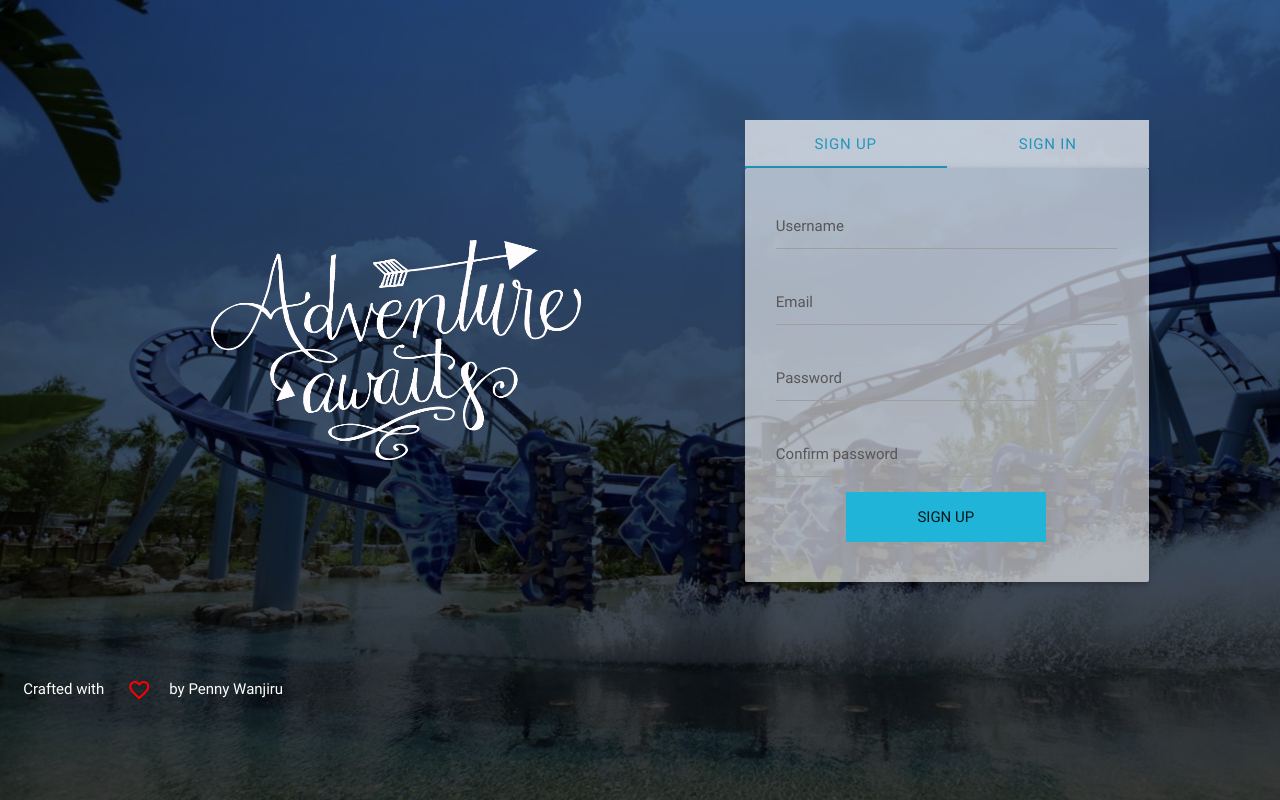
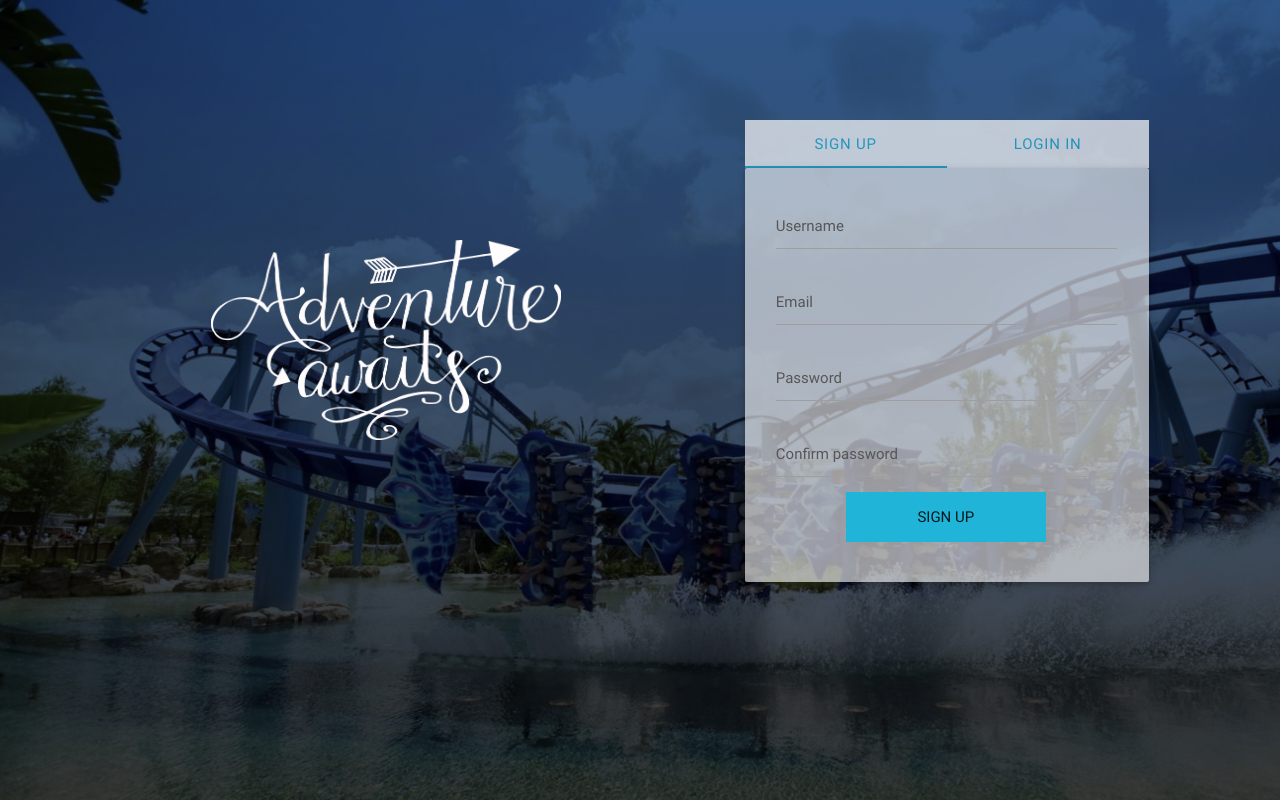
Before and after one commit to penny-wanjiru/Django_app, a Django app: template bucketlist/app/templates/signup.html in a window 1280 px wide. Run offline with Django 3.2, Linux system fonts and the light colour scheme; the template is opened without the code that fills it: values that come from a table or form of the project are taken from there, others are empty; some libraries are stand-ins or nearby versions; some web fonts are replaced.

Commit message:
[fix] fixed ui inconsistencies and added login required

```diff
--- a/bucketlist/app/templates/bucketlists.html
+++ b/bucketlist/app/templates/bucketlists.html
@@ -26,7 +26,7 @@
                         <div class="card-content center-align">
                             <div class="card-title truncate"><!-- {{u.user.username}} --></div>
                             <!-- <img class="circle" src="{{u.user.picture.medium}}"> -->
-                            <p class="blue-text text-darken-4 font-family:Ubuntu;"style="font-size:25px; font-family:Ubuntu;">{{ bucketlist.name|upper }}</p>
+                            <a href="{% url 'bucket_items' pk=bucketlist.pk %}"<i class="blue-text text-darken-4 font-family:Ubuntu;"style="font-size:25px; font-family:Ubuntu;">{{ bucketlist.name|upper }}</i></a>
                             <em><p class="blue-text text-darken-4 " style="font-size:12px;"> Last updated:{{ bucketlist.date_updated}}</p></em>
 
                             <br>
@@ -43,7 +43,7 @@
                             <a href="#" class="blue-text text-darken-4"><!-- {{u.user.location.city}}, {{u.user.location.state}} --></a>
                         </div>
                         <div class="fixed-action-btn horizontal click-to-toggle" style="bottom: 45px; right: 24px;">
-                            <a class="btn-floating btn-large #00e5ff cyan accent-3">
+                            <a class="menu btn-floating btn-large">
                               <i class="material-icons">menu</i>
                             </a>
                             <ul>
@@ -69,7 +69,7 @@
                 </div>
             </div>
             <a href="{% url 'bucket_add' %}">
-                    <a class="btn-floating btn-large waves-effect waves-light #ec407a pink lighten-1 btn modal-trigger" style="margin-top:20px;" data-target="modal1"><i class="material-icons">add</i></a>
+                    <a class="btn-floating btn-large waves-effect waves-light #f06292 pink lighten-2 btn modal-trigger" style="margin-top:20px;" data-target="modal1"><i class="material-icons">add</i></a>
                     </a>
                 <!-- Modal Structure -->
                 <form class="form-horizontal"  action="" method="POST">
--- a/bucketlist/app/templates/includes/bucketlist_add.html
+++ b/bucketlist/app/templates/includes/bucketlist_add.html
@@ -10,7 +10,7 @@
         </div>
     </div>
     <div class="modal-footer">
-      <a href="#!" class=" modal-action modal-close waves-effect waves-green btn-flat">close</a>
+      <a href="#!" class=" modal-action modal-close waves-effect  btn-flat">close</a>
       <button type="submit" class="btn btn-sucess #ffecb3 blue lighten">Submit</button>
       <!-- <a href="#!" class=" modal-action modal-close waves-effect waves-green btn-flat">create</a> -->
     </div>
--- a/bucketlist/app/templates/includes/edit_bucketlist.html
+++ b/bucketlist/app/templates/includes/edit_bucketlist.html
@@ -12,9 +12,9 @@
         </div>
     </div>
     <div class="modal-footer">
-      <a href="#!" class=" modal-action modal-close waves-effect waves-green btn-flat ">close</a>
+      <a href="#!" class=" modal-action modal-close waves-effect btn-flat ">close</a>
       <!--button type="submit" id="edit-button" class="btn btn-sucess #ffecb3 blue lighten">Submit</button-->
-      <button type="submit" value="Update" class="btn btn-sucess #ffecb3 blue lighten">Submit</button>
+      <button type="submit" value="Update" class="btn btn-sucess #ffecb3 blue lighten">Edit</button>
 
       <!-- <a href="#!" class=" modal-action modal-close waves-effect waves-green btn-flat">create</a> -->
     </div>
--- a/bucketlist/app/templates/includes/edit_items.html
+++ b/bucketlist/app/templates/includes/edit_items.html
@@ -12,9 +12,9 @@
         </div>
     </div>
     <div class="modal-footer">
-      <a href="#!" class=" modal-action modal-close waves-effect waves-green btn-flat ">close</a>
+      <a href="#!" class=" modal-action modal-close waves-effect btn-flat ">close</a>
       <!--button type="submit" id="edit-button" class="btn btn-sucess #ffecb3 blue lighten">Submit</button-->
-      <button type="submit" value="Update" class="btn btn-sucess #ffecb3 blue lighten">Submit</button>
+      <button type="submit" value="Update" class="btn btn-sucess #ffecb3 blue lighten">Edit</button>
 
       <!-- <a href="#!" class=" modal-action modal-close waves-effect waves-green btn-flat">create</a> -->
     </div>
--- a/bucketlist/app/templates/includes/item_add.html
+++ b/bucketlist/app/templates/includes/item_add.html
@@ -10,7 +10,7 @@
         </div>
     </div>
     <div class="modal-footer">
-      <a href="#!" class=" modal-action modal-close waves-effect waves-green btn-flat ">close</a>
+      <a href="#!" class=" modal-action modal-close waves-effect  btn-flat ">close</a>
       <button type="submit" class="btn btn-sucess #ffecb3 blue lighten">Submit</button>
       <!-- <a href="#!" class=" modal-action modal-close waves-effect waves-green btn-flat">create</a> -->
     </div>
--- a/bucketlist/app/templates/signup.html
+++ b/bucketlist/app/templates/signup.html
@@ -1,23 +1,16 @@
 {% extends "header.html" %}
 {% load static %}
 {% block content %}
-<!--<style type="text/css">
-    body{
-    background-image: url('/static/img/sunrise.jpg') ;
-    background-size: cover;
-    background: white-transluscent-background;
-  }
-</style>-->
 
 <div class="row" id="main_row">
     <div class="col m4" style="diplay:inline; margin-top:240px; margin-left:200px;">
-      <img src="/static/img/adventure.png" style="width:370px;height:220px;">
+      <img src="/static/img/adventure.png" style="width:350px;height:200px;">
     </div>
     <div class="col m4 offset-m1">
        <div style="margin-top:120px;" >
           <ul class="tabs">
             <li class="tab col s3"><a class="active"  href="#signup">Sign up</a></li>
-            <li class="tab col s3"><a href="#signin">Sign in</a></li>
+            <li class="tab col s3"><a href="#signin">Login in</a></li>
 
           </ul>
         </div>
@@ -92,16 +85,4 @@
 
 </div>
 
-
-<div class="row page-footer">
-  <div class="col m2 " style="width:116px;">
-    <span style="display:inline-block; color:white; margin-left:12px;">Crafted with</span>
-  </div>
-  <div class="col m1 " style="width:42px;">
-    <i class="material-icons" style="color:red; ">favorite_border</i></a>
-  </div>
-  <div class="col m3">
-    <span style=" text-align: left; margin-left:0px;display:inline-block; color:white;">by Penny Wanjiru</span>
-  </div>
-</div>
 {% endblock %}
--- a/bucketlist/static/my-css/app.css
+++ b/bucketlist/static/my-css/app.css
@@ -113,9 +113,19 @@
   margin-left: 20px;
   margin-top: 15px;
 }
+
 .button1{
 background-color: rgba(32, 181, 216);
 }
+
 #main_row{
   max-height: 3000px;
 }
+
+.btn-floating{
+background: rgba(0, 211, 255, 1);
+}
+[type="checkbox"]:checked+label:before{
+  border-right: 2px solid  #000000;
+  border-bottom: 2px solid #000000;
+}
```
Also changed, not shown: bucketlist/app/templates/bucketlistitems.html (+4 -5 lines), bucketlist/app/templates/userform.html (+1 -6 lines), bucketlist/app/views.py (+10 -3 lines).
